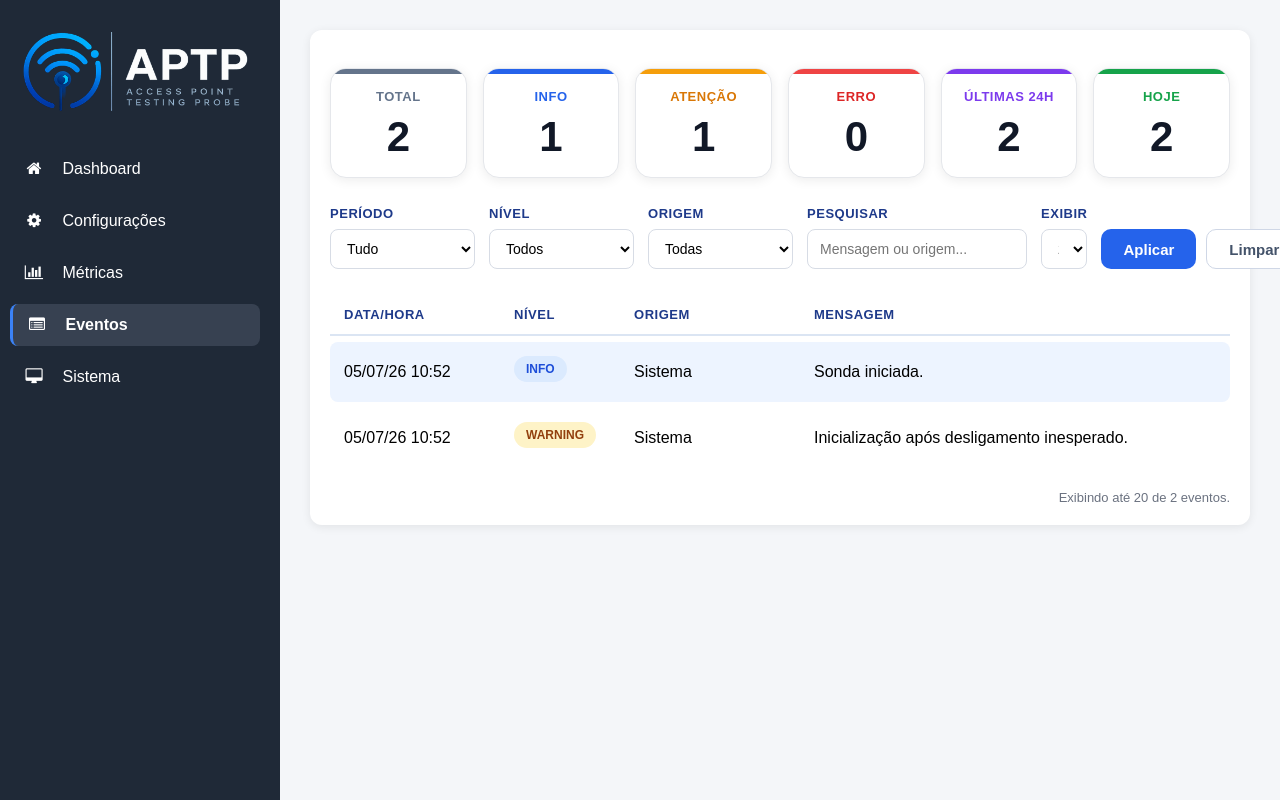
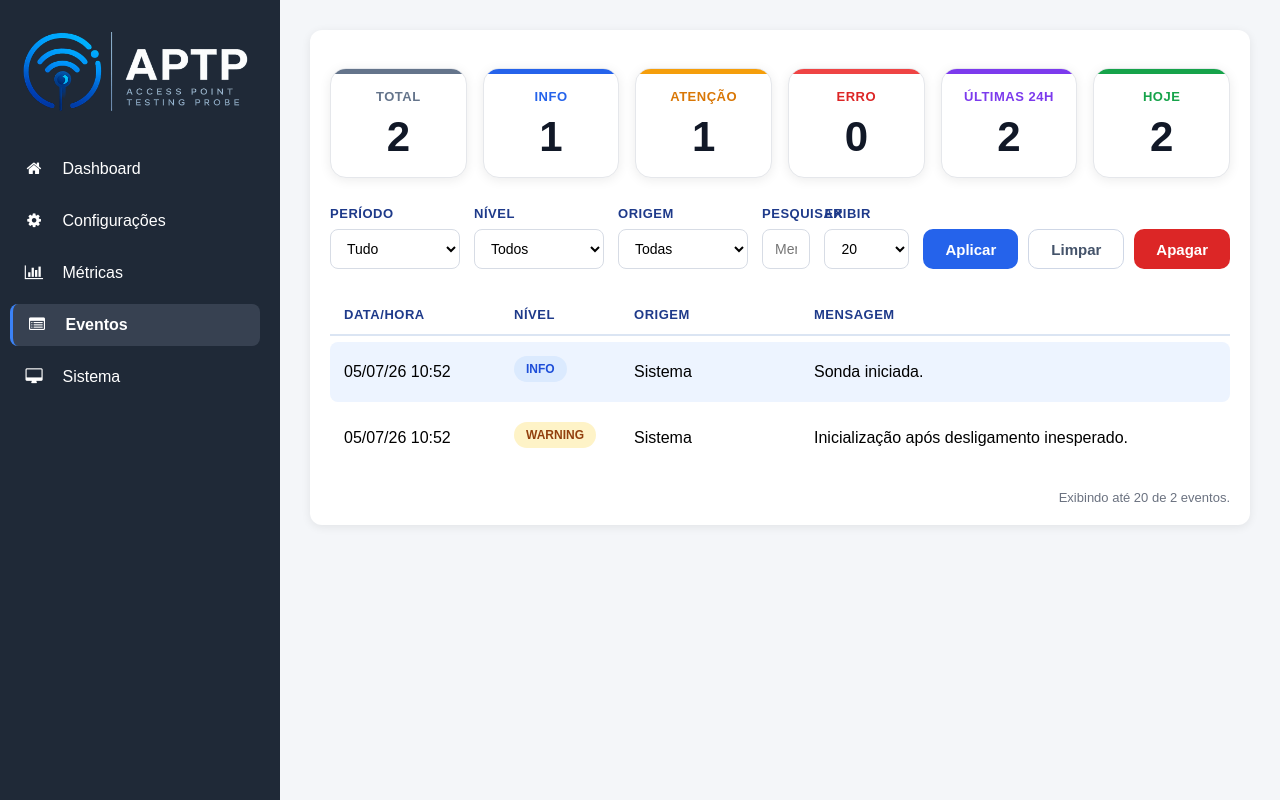
Before and after one commit to carloshorajr/aptp, a Flask app: page /events in a window 1280 px wide. Run offline with Flask 3, Linux system fonts and the light colour scheme; data comes from the database, SQL or seed files in the repository.

Commit message:
Improve Events page UX and standardize modal interactions

```diff
--- a/data/runtime.json
+++ b/data/runtime.json
@@ -1,4 +1,4 @@
 {
     "running": true,
-    "last_start": "2026-07-05T22:35:48.687693-03:00"
+    "last_start": "2026-07-06T11:42:31.759796-03:00"
 }
--- a/frontend/static/css/events.css
+++ b/frontend/static/css/events.css
@@ -1,7 +1,3 @@
-/* ==========================================================
-   FILTROS
-========================================================== */
-
 .filters-panel{
     display:flex;
     align-items:flex-end;
@@ -16,255 +12,153 @@
 }
 
 .filter-period{
-    flex:0 0 145px;
+    flex:0 0 130px;
 }
 
 .filter-level{
-    flex:0 0 145px;
+    flex:0 0 130px;
 }
 
 .filter-source{
-    flex:0 0 145px;
+    flex:0 0 130px;
 }
 
 .filter-search{
-    flex:1 1 auto;
-    min-width:220px;
+    flex:1 1 0;
+    min-width:0;
+}
+
+.filter-limit{
+    flex:0 0 85px;
 }
 
 .filter-item label{
-
     margin-bottom:8px;
-
     font-size:13px;
-
     font-weight:700;
-
     text-transform:uppercase;
-
     letter-spacing:.04em;
-
     color:#1e3a8a;
-
 }
 
 .filter-item input,
 .filter-item select{
-
     width:100%;
-
     height:40px;
-
     padding:0 12px;
-
     border:1px solid #d7dce5;
-
     border-radius:8px;
-
     box-sizing:border-box;
-
     font-size:14px;
-
     background:#fff;
-
     outline:none;
-
     transition:border-color .2s;
-
 }
 
 .filter-item input:hover,
 .filter-item select:hover{
-
     border-color:#93c5fd;
-
     background:#f8fbff;
-
 }
 
 .filter-item input:focus,
 .filter-item select:focus{
-
     border-color:#2563eb;
-
     background:#ffffff;
-
     box-shadow:0 0 0 3px rgba(37,99,235,.12);
-
 }
 
 .filter-buttons{
-
     display:flex;
-
     align-items:flex-end;
-
     gap:10px;
-
     flex-shrink:0;
-
+    white-space:nowrap;
 }
 
 .filter-buttons .btn{
-
     height:40px;
-
     padding:0 22px;
-
     display:flex;
-
     align-items:center;
-
     justify-content:center;
-
 }
 
-
-/* ==========================================================
-   BADGES
-========================================================== */
-
 .badge-info{
-
     background:#dbeafe;
-
     color:#1d4ed8;
-
 }
 
 .badge-warning{
-
     background:#fef3c7;
-
     color:#92400e;
-
 }
 
 .badge-error{
-
     background:#fee2e2;
-
     color:#b91c1c;
-
 }
 
-
-/* ==========================================================
-   RODAPÉ DA TABELA
-========================================================== */
-
 .table-footer{
-
     margin-top:16px;
-
     text-align:right;
-
     font-size:13px;
-
     color:#6b7280;
-
 }
 
-
-/* ==========================================================
-   CARDS DE ESTATÍSTICAS
-========================================================== */
-
 .stats-panel{
-
     display:grid;
-
     grid-template-columns:repeat(6,1fr);
-
     gap:16px;
-
     margin-bottom:28px;
-
 }
 
 .stat-card{
-
     background:#fff;
-
     border-radius:16px;
-
     padding:18px 20px;
-
     min-height:110px;
-
     display:flex;
-
     flex-direction:column;
-
     justify-content:center;
-
     align-items:center;
-
     box-shadow:0 2px 12px rgba(0,0,0,.08);
-
 }
 
 .stat-title{
-
     font-size:13px;
-
     font-weight:700;
-
     text-transform:uppercase;
-
     letter-spacing:.04em;
-
     margin-bottom:12px;
-
 }
 
 .stat-value{
-
     font-size:42px;
-
     font-weight:700;
-
     line-height:1;
-
 }
 
-
-/* ==========================================================
-   CORES DOS CARDS
-========================================================== */
-
 .stat-total .stat-title{
-
     color:#64748b;
-
 }
 
 .stat-info .stat-title{
-
     color:#2563eb;
-
 }
 
 .stat-warning .stat-title{
-
     color:#d97706;
-
 }
 
 .stat-error .stat-title{
-
     color:#dc2626;
-
 }
 
 .stat-24h .stat-title{
-
     color:#7c3aed;
-
 }
 
 .stat-today .stat-title{
-
     color:#16a34a;
-
 }
--- a/frontend/static/css/layout.css
+++ b/frontend/static/css/layout.css
@@ -47,8 +47,10 @@
 
 .content{
     flex:1;
+    min-width:0;
     padding:30px;
     overflow-y:auto;
+    overflow-x:hidden;
 }
 
 .flash{
--- a/frontend/static/css/modal.css
+++ b/frontend/static/css/modal.css
@@ -77,6 +77,22 @@
     align-items:center;
 
     font-size:28px;
+
+}
+
+.modal-icon-danger{
+
+    background:#fee2e2;
+
+    color:#dc2626;
+
+}
+
+.modal-icon-neutral{
+
+    background:#f3f4f6;
+
+    color:#475569;
 
 }
 
--- a/frontend/static/js/events.js
+++ b/frontend/static/js/events.js
@@ -143,18 +143,72 @@ const Events = {
 
     },
 
-    submit(event) {
+    async submit(event) {
 
         event.preventDefault();
 
         const form = event.target;
 
+        const period =
+            form.elements.period.value;
+
+        const level =
+            form.elements.level.value;
+
+        const source =
+            form.elements.source.value;
+
+        const search =
+            form.elements.search.value.trim();
+
+        const limit =
+            form.elements.limit.value;
+
+        const isDefaultFilters =
+
+            period === "" &&
+            level === "" &&
+            source === "" &&
+            search === "" &&
+            limit === "20";
+
+        if (isDefaultFilters) {
+
+            showModal({
+
+                title: "Nenhum Filtro",
+
+                message:
+                    "Não há filtros selecionados para Aplicar.",
+
+                icon: "filter",
+
+                iconClass: "neutral",
+
+                confirmClass: "btn-outline",
+
+                confirmText: "Entendi",
+
+                showCancel: false
+
+            });
+
+            return;
+
+        }
+
         const params = new URLSearchParams(
             new FormData(form)
         );
 
-        window.location.href =
-            `/events?${params.toString()}`;
+        const link = document.querySelector(
+            '.menu a[data-route="/events"]'
+        );
+
+        await loadPage(
+            `/events?${params.toString()}`,
+            link
+        );
 
     },
 
--- a/frontend/static/js/modal.js
+++ b/frontend/static/js/modal.js
@@ -18,6 +18,16 @@ function showModal(options) {
 
     message.textContent = options.message;
 
+    const modalIcon =
+    document.getElementById("modal-icon");
+
+    const modalIconSymbol =
+    document.getElementById("modal-icon-symbol");
+
+    modalIcon.className = `modal-icon modal-icon-${options.iconClass ?? "danger"}`;
+
+    modalIconSymbol.className = `fa fa-${options.icon ?? "trash"}`;
+
     modalCallback = options.onConfirm ?? null;
 
     cancelButton.style.display =
@@ -25,8 +35,9 @@ function showModal(options) {
             ? "none"
             : "";
 
-    confirmButton.textContent =
-        options.confirmText ?? "Confirmar";
+    confirmButton.textContent = options.confirmText ?? "Confirmar";
+
+    confirmButton.className = `btn ${options.confirmClass ?? "btn-danger"}`;
 
     document
         .getElementById("modal-overlay")
--- a/frontend/templates/components/modal.html
+++ b/frontend/templates/components/modal.html
@@ -2,9 +2,15 @@
 
     <div class="modal">
 
-        <div class="modal-icon">
+        <div
+            id="modal-icon"
+            class="modal-icon modal-icon-danger"
+        >
 
-            <i class="fa fa-trash"></i>
+            <i
+                id="modal-icon-symbol"
+                class="fa fa-trash"
+            ></i>
 
         </div>
 
--- a/frontend/templates/events.html
+++ b/frontend/templates/events.html
@@ -312,6 +312,60 @@
 
 async function clearFilters() {
 
+    const form = document.querySelector("form");
+
+    if (!form) {
+        return;
+    }
+
+    const period =
+        form.elements.period.value;
+
+    const level =
+        form.elements.level.value;
+
+    const source =
+        form.elements.source.value;
+
+    const search =
+        form.elements.search.value.trim();
+
+    const limit =
+        form.elements.limit.value;
+
+    const isDefaultFilters =
+
+        period === "" &&
+        level === "" &&
+        source === "" &&
+        search === "" &&
+        limit === "20";
+
+    if (isDefaultFilters) {
+
+        showModal({
+
+            title: "Nenhum Filtro",
+
+            message:
+                "Não há filtros selecionados para Limpar.",
+
+            icon: "eraser",
+
+            iconClass: "neutral",
+
+            confirmClass: "btn-outline",
+
+            confirmText: "Entendi",
+
+            showCancel: false
+
+        });
+
+        return;
+
+    }
+
     const link = document.querySelector(
         '.menu a[data-route="/events"]'
     );
@@ -336,11 +390,17 @@ const tbody = document.getElementById(
             title: "Nenhum Evento",
 
             message:
-                "Não há eventos para apagar.",
+                "Não há eventos para Apagar.",
 
-            showCancel: false,
+            icon: "trash",
 
-            confirmText: "OK"
+            iconClass: "neutral",
+
+            confirmClass: "btn-outline",
+
+            confirmText: "Entendi",
+
+            showCancel: false
 
         });
 
@@ -354,6 +414,14 @@ const tbody = document.getElementById(
 
         message:
             "Deseja realmente apagar todo o histórico de eventos?\n\nEsta ação não poderá ser desfeita.",
+
+        icon: "trash",
+
+        iconClass: "danger",
+
+        confirmClass: "btn-danger",
+
+        confirmText: "Apagar",
 
         onConfirm: async () => {
 
```
Also changed, not shown: frontend/static/css/tables.css (+0 -33 lines), README.md.
